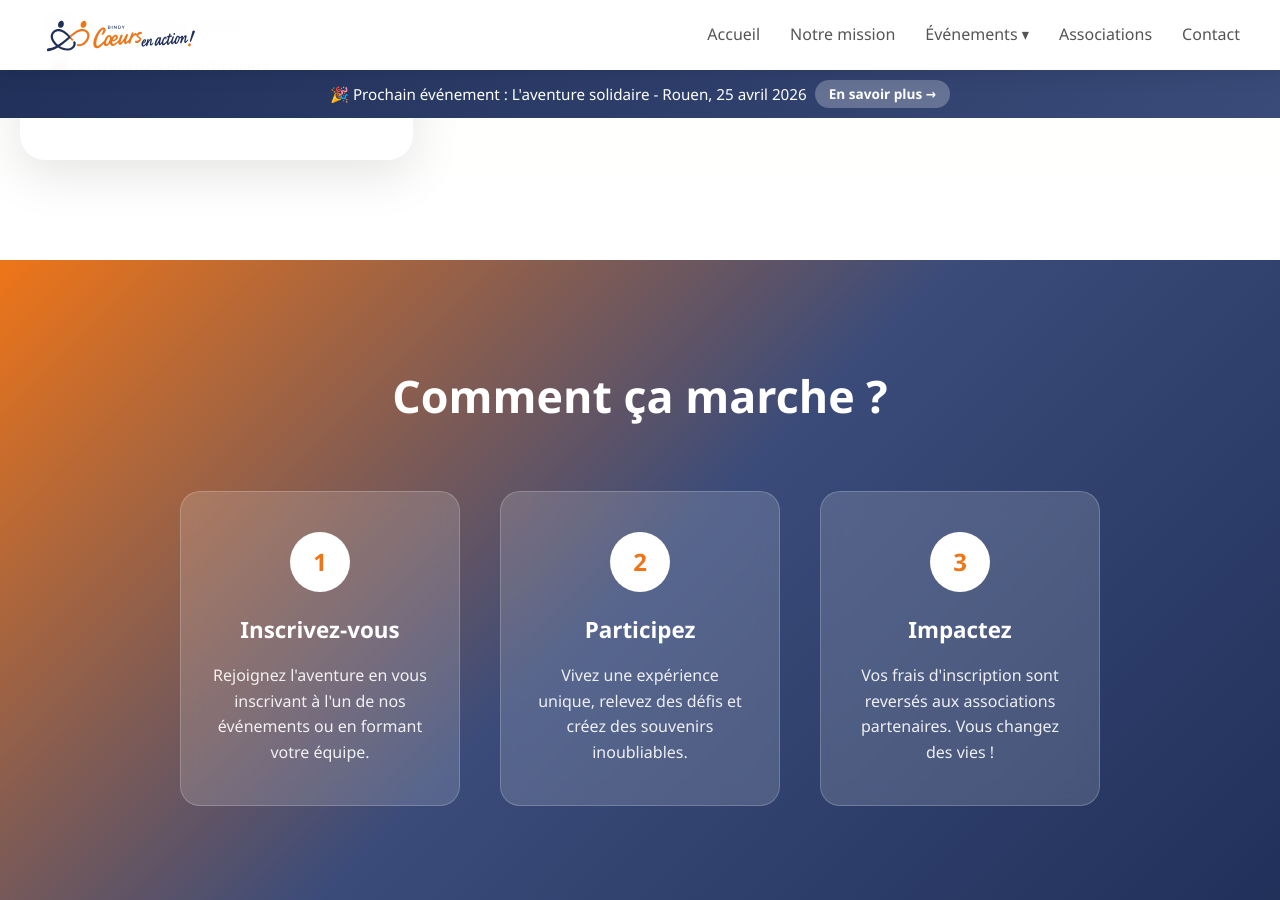
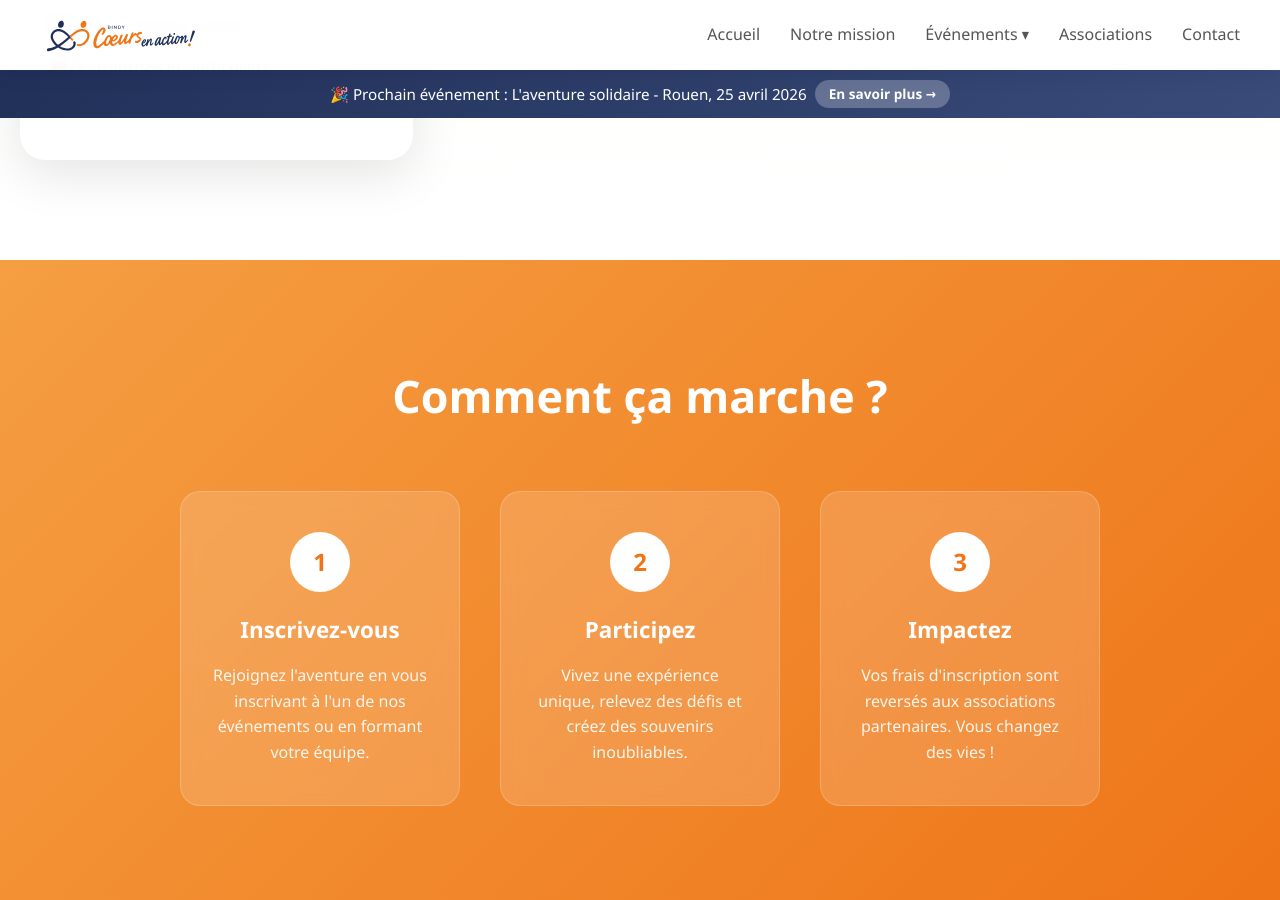
Before and after one commit to Lotto/bindycoeursenaction.fr, a Jekyll site: the page built from index.html, in a window 1280 px wide and 900 px high, scrolled down 4353 px. Built offline with Jekyll 4.4.1, drawn with Linux system fonts in a browser that asks for light colours.

Commit message:
Section "Comment ça marche" : orange plus doux (#f59e42 → #ee7518)
Generated with [Claude Code](https://claude.ai/code)
via [Happy](https://happy.engineering)

Co-Authored-By: Claude <noreply@anthropic.com>
Co-Authored-By: Happy <yesreply@happy.engineering>

```diff
--- a/index.html
+++ b/index.html
@@ -516,7 +516,7 @@ layout: default
   /* How it works */
   .how-it-works {
     padding: 100px 20px;
-    background: linear-gradient(135deg, #ee7518 0%, #3a4b7a 50%, #203059 100%);
+    background: linear-gradient(135deg, #f59e42 0%, #ee7518 100%);
     text-align: center;
   }
 
```
